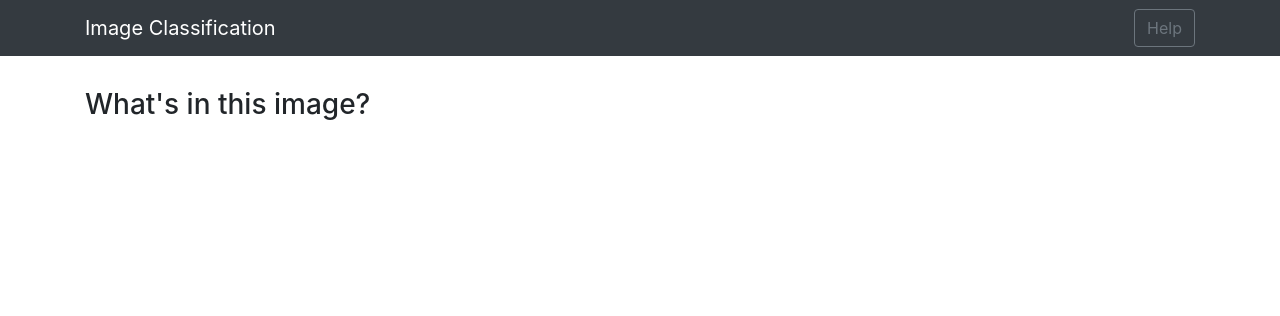
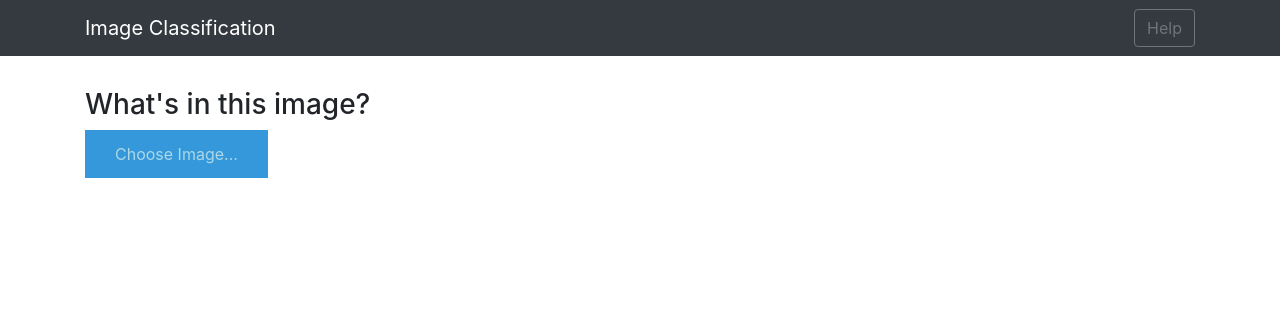
Before and after one commit to agilebean/deep-image, a Flask app: page / in a window 1280 px wide. Shown: the top 316 px of the page. Run offline with Flask 2, Linux system fonts and the light colour scheme; some libraries are stand-ins or nearby versions.

Commit message:
reverted from app.run() to gevent WSGIServer. changed button color.

```diff
--- a/app.py
+++ b/app.py
@@ -119,6 +119,7 @@ def predict_image(image_path, model) -> str:
     else:
         img = model_preprocess_input(img)
     print("image preprocessed")
+    #pdb.set_trace()
 
     # predict the probability across all output classes
     predictions = model.predict(img)
@@ -190,9 +191,8 @@ if (__name__ == '__main__'):
     print('* Loading Keras models and starting Flask server...')
     print('.....')
     # get wsgi server to replace flask app.run()
-    #from gevent.pywsgi import WSGIServer
-    #web_server = WSGIServer(('', 5000), app)
-    #web_server.serve_forever()
-    app.run(host='0.0.0.0')
+    from gevent.pywsgi import WSGIServer
+    web_server = WSGIServer(('', 5000), app)
+    web_server.serve_forever()
 
     print('Success! Server available at http://127.0.0.1:5000')
--- a/static/css/main.css
+++ b/static/css/main.css
@@ -46,8 +46,8 @@ input[type="file"] {
 .upload-label{
     display: inline-block;
     padding: 12px 30px;
-    background: lightlblue;
-    color: #fff;
+    background: #3498db;
+    color: lightblue;
     font-size: 1em;
     transition: all .4s;
     cursor: pointer;
@@ -55,7 +55,7 @@ input[type="file"] {
 
 .upload-label:hover{
     background: #34495E;
-    color: #39D2B4;
+    color: lightblue;
 }
 
 .loader {
```
Also changed, not shown: mymodels.py (+9 -9 lines).
